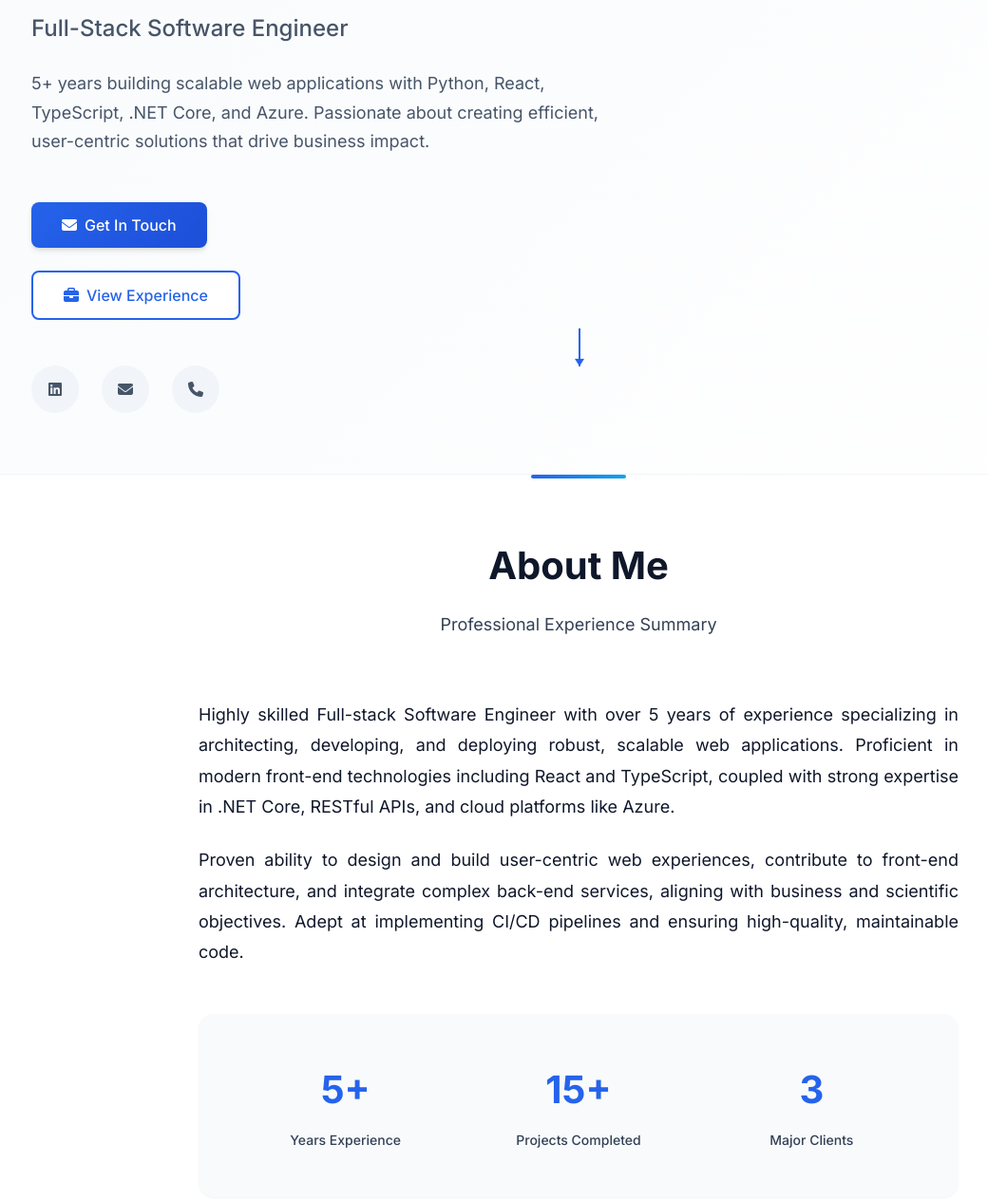
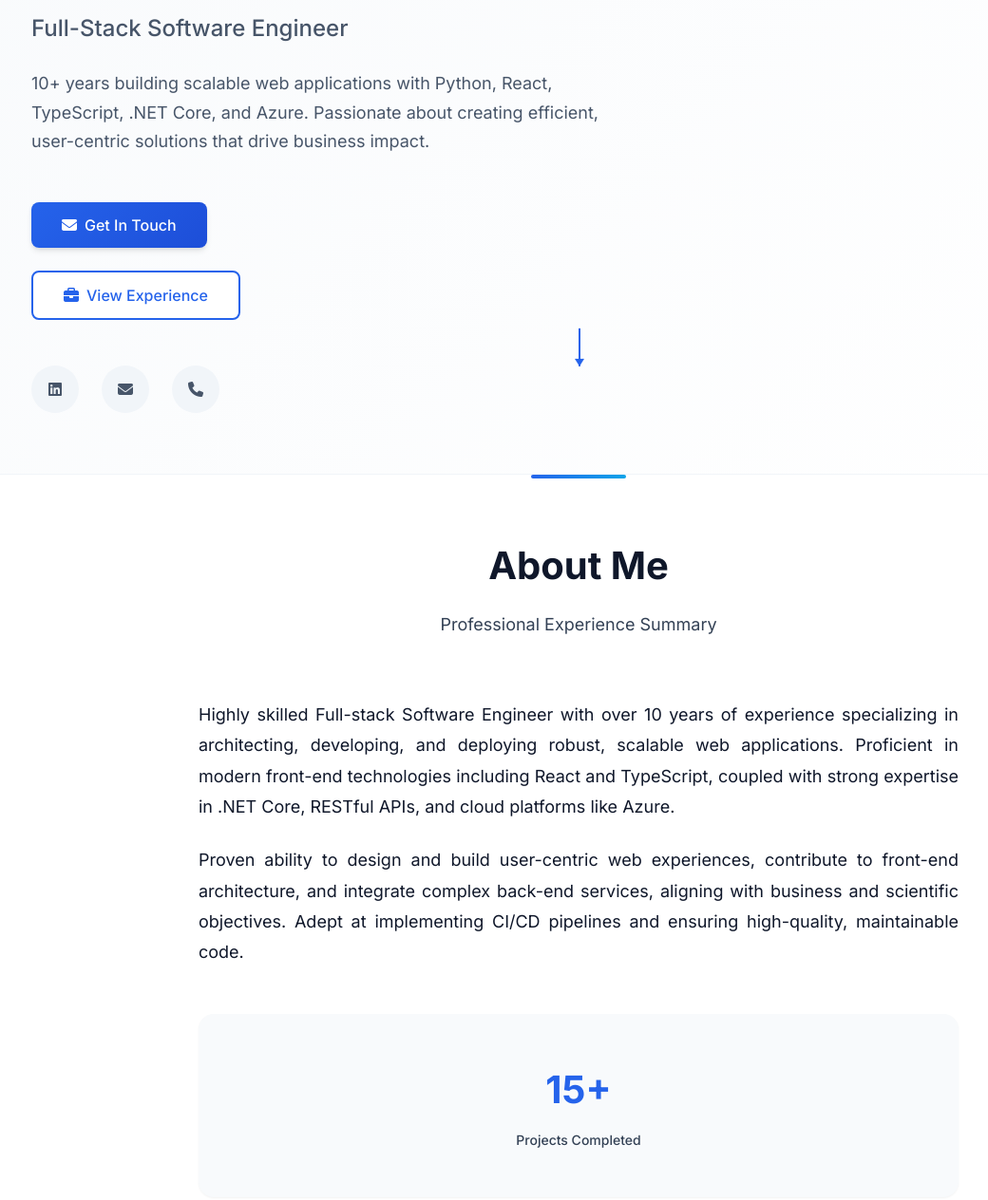
Before and after one commit to learnmv/personal_website, a website: page developer-website/index.html in a window 1280 px wide. Shown: the part 226-1490 px from the top of the page at 95% size, without its empty margins (31-1071 px from the left). Drawn offline with Linux system fonts and the light colour scheme.

Commit message:
modified work experience

```diff
--- a/developer-website/index.html
+++ b/developer-website/index.html
@@ -62,7 +62,7 @@
             </h1>
             <h2 class="hero-subtitle">Full-Stack Software Engineer</h2>
             <p class="hero-description">
-              5+ years building scalable web applications with Python, React, TypeScript, .NET Core, and Azure.
+              10+ years building scalable web applications with Python, React, TypeScript, .NET Core, and Azure.
               Passionate about creating efficient, user-centric solutions that drive business impact.
             </p>
             <div class="hero-buttons">
@@ -104,7 +104,7 @@
         <div class="about-content">
           <div class="about-text">
             <p>
-              Highly skilled Full-stack Software Engineer with over 5 years of experience specializing in architecting,
+              Highly skilled Full-stack Software Engineer with over 10 years of experience specializing in architecting,
               developing, and deploying robust, scalable web applications. Proficient in modern front-end technologies
               including React and TypeScript, coupled with strong expertise in .NET Core, RESTful APIs, and cloud platforms like Azure.
             </p>
@@ -115,16 +115,8 @@
             </p>
             <div class="stats">
               <div class="stat">
-                <span class="stat-number">5+</span>
-                <span class="stat-label">Years Experience</span>
-              </div>
-              <div class="stat">
                 <span class="stat-number">15+</span>
                 <span class="stat-label">Projects Completed</span>
-              </div>
-              <div class="stat">
-                <span class="stat-number">3</span>
-                <span class="stat-label">Major Clients</span>
               </div>
             </div>
           </div>
```
